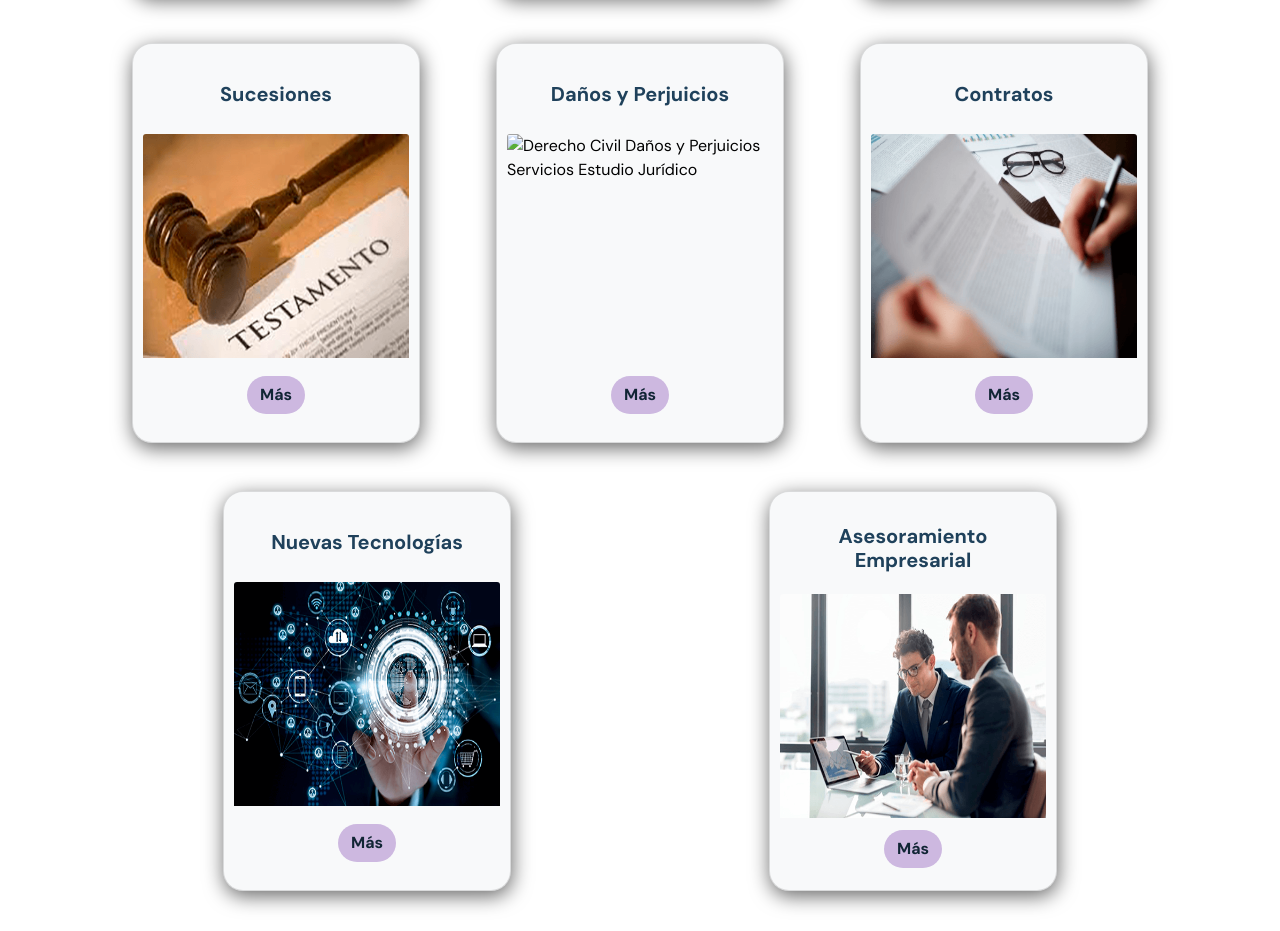
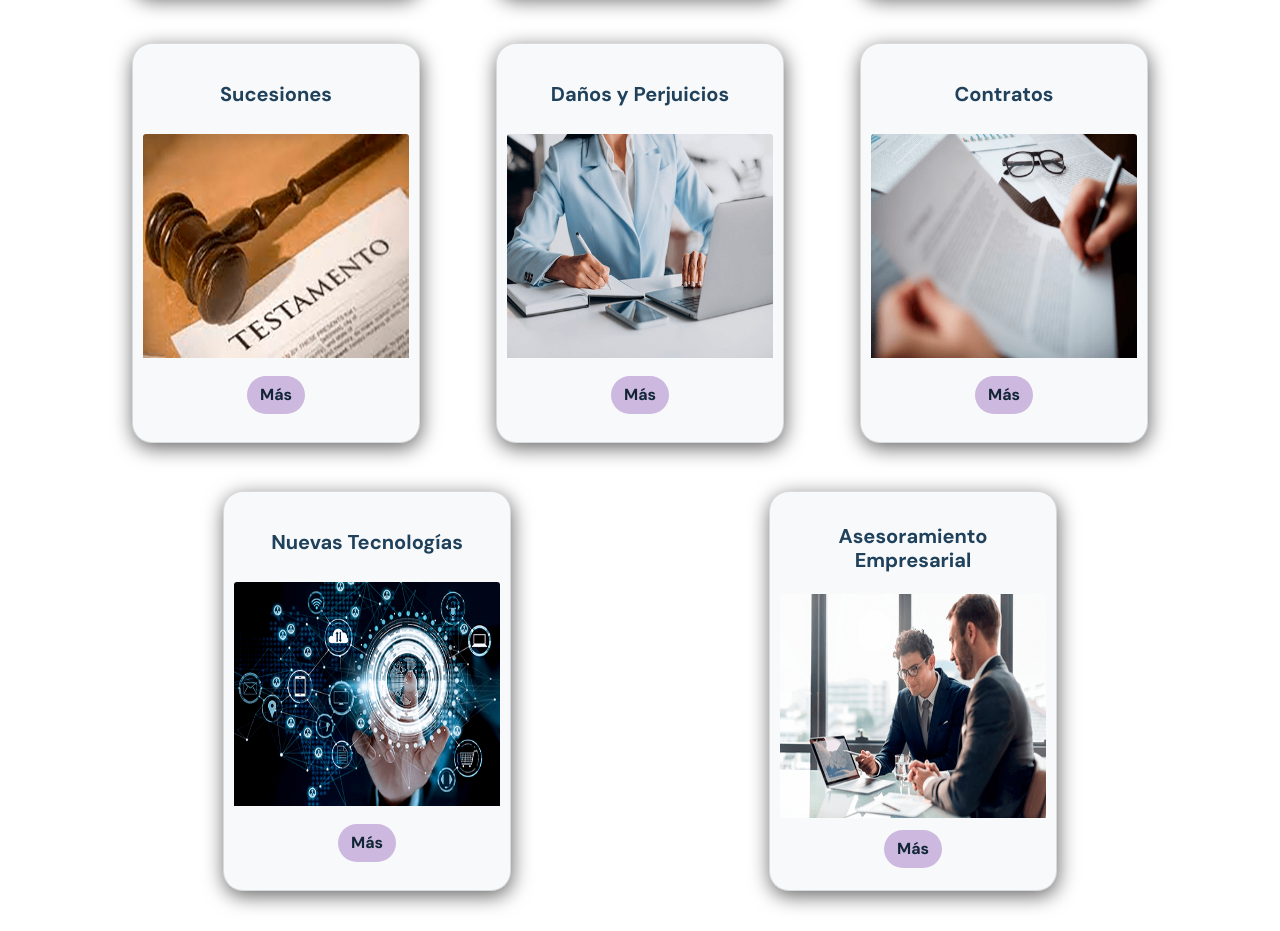
Before and after one commit to gerfabris/Estudio-Juridico-Fabris, a plain HTML site: page pages/servicios.html in a window 1280 px wide. Shown: the part 1100-2031 px from the top of the page. Drawn offline with nearby package versions, Linux system fonts and the light colour scheme.

```diff
--- a/pages/servicios.html
+++ b/pages/servicios.html
@@ -145,7 +145,7 @@
             <div class="container__flip">
                 <div class="card card__flip front__flip bg-light mb-3 rgb" id="civil">
                     <h5 class="card-title h5__Servicios">Daños y Perjuicios</h5>
-                    <img src="../assets/img/servicios flip/civil.jpg" class="card-img-top Servicios-IMG" alt="Derecho Civil Daños y Perjuicios Servicios Estudio Jurídico">
+                    <img src="../assets/img/servicios flip/civil.png" class="card-img-top Servicios-IMG" alt="Derecho Civil Daños y Perjuicios Servicios Estudio Jurídico">
                     <a href="#mascontenido1" class="btn boton-configCirculo" id="btn__flip">Más</a>
                 </div>
                 <div class="card card__flip back__flip bg-light mb-3 rgb">
```
